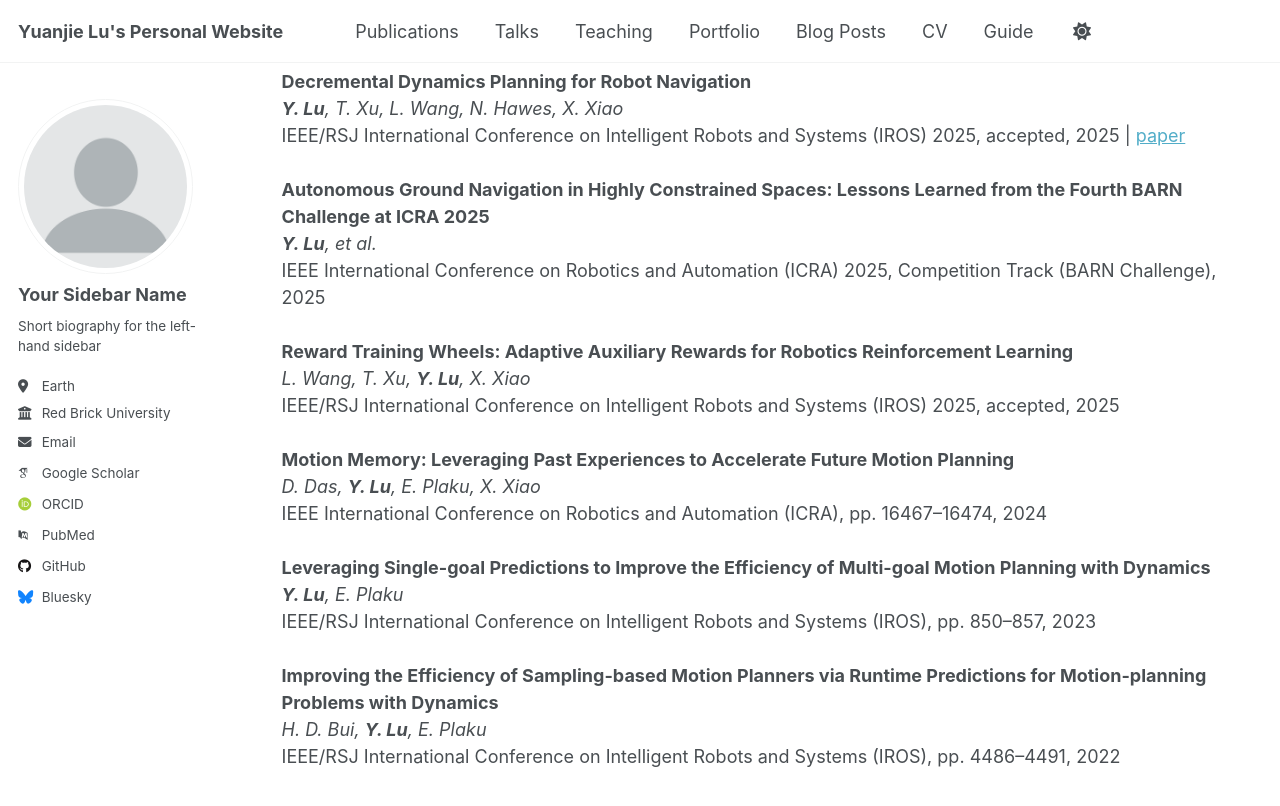
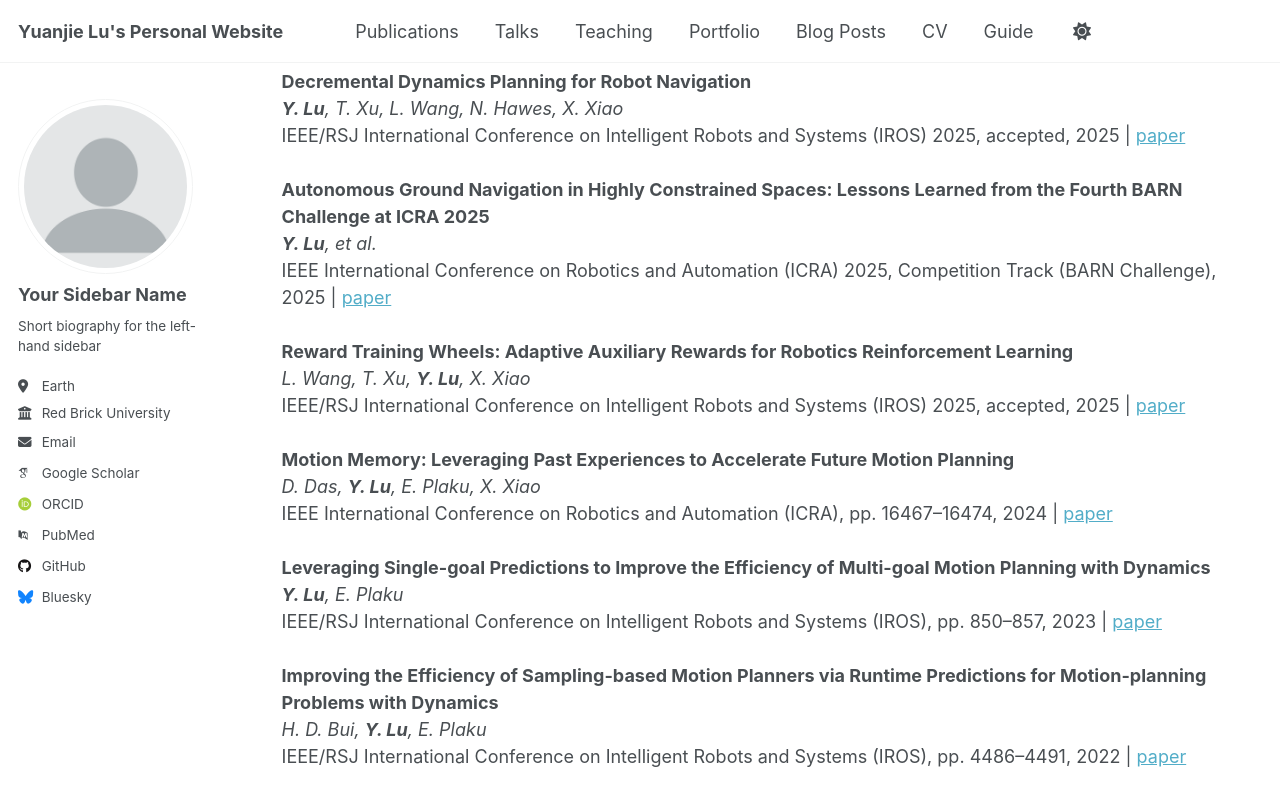
Before and after one commit to yuanjielu-64/yuanjielu-64.github.io, a Jekyll site: the page built from _pages/publications.md, in a window 1280 px wide and 900 px high, scrolled down 255 px. Shown: the top 806 px of the window. Built offline with Jekyll 4.4.1, drawn with Linux system fonts in a browser that asks for light colours; nearby versions of some CDN libraries; some web fonts are replaced; a script that is not in the unit is left out; part of the change alters nothing that is shown.

Commit message:
Update publications.md

```diff
--- a/_pages/publications.md
+++ b/_pages/publications.md
@@ -42,43 +42,43 @@ googlescholar: https://scholar.google.com/citations?user=BVwGPdQAAAAJ&hl=en
         <strong>Autonomous Ground Navigation in Highly Constrained Spaces: Lessons Learned from the Fourth BARN Challenge at ICRA 2025</strong><br>
         <em><b>Y. Lu</b>, et al.</em><br>
         IEEE International Conference on Robotics and Automation (ICRA) 2025, Competition Track (BARN Challenge), 2025
-        <!-- | <a href="#">paper</a> -->
+        | <a href="https://cs.gmu.edu/~xiao/papers/barn25_report.pdf">paper</a>
       </div>
       <div class="pub-card" data-topic="learning-based-navigation" data-year="2025" data-selected="true">
         <strong>Reward Training Wheels: Adaptive Auxiliary Rewards for Robotics Reinforcement Learning</strong><br>
         <em>L. Wang, T. Xu, <b>Y. Lu</b>, X. Xiao</em><br>
         IEEE/RSJ International Conference on Intelligent Robots and Systems (IROS) 2025, accepted, 2025
-        <!-- | <a href="#">paper</a> -->
+        | <a href="https://arxiv.org/pdf/2503.15724">paper</a>
       </div>
       <div class="pub-card" data-topic="benchmarks-datasets" data-year="2025" data-selected="false">
         <strong>Verti-bench: A General and Scalable Off-road Mobility Benchmark for Vertically Challenging Terrain</strong><br>
         <em>T. Xu, C. Pan, M. B. Rao, A. Datar, A. Pokhrel, <b>Y. Lu</b>, X. Xiao</em><br>
         IEEE Robotics and Automation Letters (RA-L), 2025
-        <!-- | <a href="#">paper</a> -->
+        | <a href="https://arxiv.org/pdf/2502.11426">paper</a>
       </div>
       <div class="pub-card" data-topic="motion-planning,learning-based-navigation" data-year="2024" data-selected="true">
         <strong>Motion Memory: Leveraging Past Experiences to Accelerate Future Motion Planning</strong><br>
         <em>D. Das, <b>Y. Lu</b>, E. Plaku, X. Xiao</em><br>
         IEEE International Conference on Robotics and Automation (ICRA), pp. 16467–16474, 2024
-        <!-- | <a href="#">paper</a> -->
+        | <a href="https://arxiv.org/pdf/2310.06198">paper</a>
       </div>
       <div class="pub-card" data-topic="motion-planning,learning-based-navigation" data-year="2023" data-selected="true">
         <strong>Leveraging Single-goal Predictions to Improve the Efficiency of Multi-goal Motion Planning with Dynamics</strong><br>
         <em><b>Y. Lu</b>, E. Plaku</em><br>
         IEEE/RSJ International Conference on Intelligent Robots and Systems (IROS), pp. 850–857, 2023
-        <!-- | <a href="#">paper</a> -->
+        | <a href="https://ieeexplore.ieee.org/document/10341945">paper</a>
       </div>
       <div class="pub-card" data-topic="motion-planning,learning-based-navigation" data-year="2022" data-selected="true">
         <strong>Improving the Efficiency of Sampling-based Motion Planners via Runtime Predictions for Motion-planning Problems with Dynamics</strong><br>
         <em>H. D. Bui, <b>Y. Lu</b>, E. Plaku</em><br>
         IEEE/RSJ International Conference on Intelligent Robots and Systems (IROS), pp. 4486–4491, 2022
-        <!-- | <a href="#">paper</a> -->
+        | <a href="https://ieeexplore.ieee.org/document/9981753">paper</a>
       </div>
       <div class="pub-card" data-topic="bioinformatics" data-year="2021" data-selected="false">
         <strong>Deep Latent-variable Models for Controllable Molecule Generation</strong><br>
         <em>Y. Du, Y. Wang, F. Alam, <b>Y. Lu</b>, X. Guo, L. Zhao, A. Shehu</em><br>
         IEEE International Conference on Bioinformatics and Biomedicine (BIBM), pp. 1303–1310, 2021
-        <!-- | <a href="#">paper</a> -->
+        | <a href="https://ieeexplore.ieee.org/document/9669692">paper</a>
       </div>
     </div>
   </div>
```
